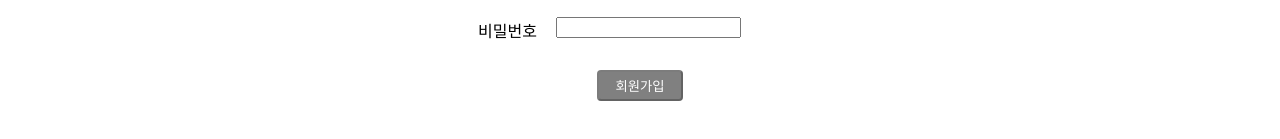
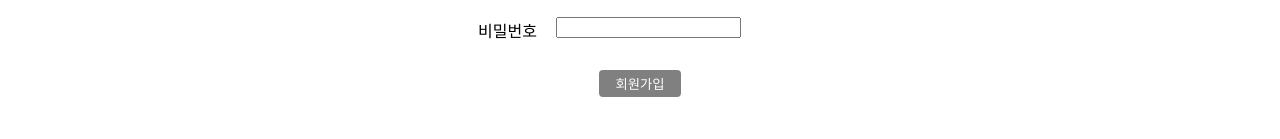
Before and after one commit to not-using/wanted-pre-onboarding-frontend, a React (Create React App) app: page /signup in a window 1280 px wide. Shown: the part 213-352 px from the top of the page. Built offline with nearby package versions, Linux system fonts and the light colour scheme.

Commit message:
style: 투두 페이지 스타일 변경

```diff
--- a/src/components/Button.tsx
+++ b/src/components/Button.tsx
@@ -1,13 +1,22 @@
 import { ComponentProps } from "react";
 import { styled } from "styled-components";
 
-interface IProps extends ComponentProps<"button"> {}
-const Button = ({ ...rest }: IProps) => {
-	return <CustomButton {...rest} />;
+interface IProps extends ComponentProps<"button"> {
+	color?: "primary" | "secondary";
+}
+
+const Button = ({ color = "primary", ...rest }: IProps) => {
+	return <CustomButton color={color} {...rest} />;
 };
 
 export default Button;
 
-const CustomButton = styled.button`
+const CustomButton = styled.button<IProps>`
 	cursor: pointer;
+	padding: 0.25rem 1rem;
+	background-color: ${(props) =>
+		props.color === "primary" ? "black" : "darkgrey"};
+	color: white;
+	border-radius: 0.25rem;
+	border: none;
 `;
--- a/src/components/SignButton.tsx
+++ b/src/components/SignButton.tsx
@@ -57,7 +57,4 @@ const SignInLink = styled(StyledLink)`
 
 const SignOutButton = styled(Button)`
 	padding: 0.5rem 1rem;
-	background-color: black;
-	color: white;
-	border-radius: 0.25rem;
 `;
--- a/src/components/todo/EditableTodo.tsx
+++ b/src/components/todo/EditableTodo.tsx
@@ -1,4 +1,5 @@
 import { useState } from "react";
+import { styled } from "styled-components";
 import Button from "components/Button";
 
 interface IProps {
@@ -25,32 +26,58 @@ const EditableTodo = ({ initialValue, changeText, deleteTodo }: IProps) => {
 	if (!isEditMode)
 		return (
 			<>
-				<span>{value}</span>
-				<Button data-testid="modify-button" onClick={() => setIsEditMode(true)}>
+				<StyledSpan>{value}</StyledSpan>
+				<StyledButton
+					data-testid="modify-button"
+					onClick={() => setIsEditMode(true)}
+					color="secondary"
+				>
 					수정
-				</Button>
-				<Button data-testid="delete-button" onClick={deleteTodo}>
+				</StyledButton>
+				<StyledButton
+					data-testid="delete-button"
+					onClick={deleteTodo}
+					color="secondary"
+				>
 					삭제
-				</Button>
+				</StyledButton>
 			</>
 		);
 
 	return (
 		<>
-			<input
+			<StyledInput
 				type="text"
 				value={value}
 				data-testid="modify-input"
 				onChange={(e) => setValue(e.currentTarget.value)}
 			/>
-			<Button data-testid="submit-button" onClick={submitChanged}>
+			<StyledButton data-testid="submit-button" onClick={submitChanged}>
 				제출
-			</Button>
-			<Button data-testid="cancel-button" onClick={resetChanged}>
+			</StyledButton>
+			<StyledButton
+				data-testid="cancel-button"
+				onClick={resetChanged}
+				color="secondary"
+			>
 				취소
-			</Button>
+			</StyledButton>
 		</>
 	);
 };
 
 export default EditableTodo;
+
+const StyledInput = styled.input`
+	min-width: 10rem;
+	`;
+
+	const StyledSpan = styled.span`
+	display: inline-block;
+	min-width: 10.5rem;
+`;
+
+const StyledButton = styled(Button)`
+	margin-left: 0.4rem;
+	padding: 0.2rem 0.4rem;
+`;
--- a/src/components/todo/NewTodo.tsx
+++ b/src/components/todo/NewTodo.tsx
@@ -1,7 +1,7 @@
 import { useState } from "react";
 import { usePostTodos } from "api/usePostTodos";
 import { Todo } from "types/Todo";
-import AuthInput from "components/auth/AuthInput";
+import { styled } from "styled-components";
 import Button from "components/Button";
 
 interface IProps {
@@ -26,9 +26,13 @@ const NewTodo = ({ addTodo }: IProps) => {
 				value={todo}
 				onChange={(e) => setTodo(e.currentTarget.value)}
 			/>
-			<Button data-testid="new-todo-add-button">추가</Button>
+			<StyledButton data-testid="new-todo-add-button">추가</StyledButton>
 		</form>
 	);
 };
 
 export default NewTodo;
+
+const StyledButton = styled(Button)`
+	margin-left: 1rem;
+`;
--- a/src/components/todo/TodoItem.tsx
+++ b/src/components/todo/TodoItem.tsx
@@ -1,6 +1,7 @@
 import { usePutTodosId } from "api/usePutTodosId";
 import { useDeleteTodosId } from "api/useDeleteTodosId";
 import { Todo } from "types/Todo";
+import { styled } from "styled-components";
 import CheckBox from "components/CheckBox";
 import EditableTodo from "components/todo/EditableTodo";
 
@@ -21,7 +22,7 @@ const TodoItem = ({ todo, removeTodo }: IProps) => {
 	};
 
 	return (
-		<li>
+		<StyledList>
 			<label>
 				<CheckBox
 					initialChecked={todo.isCompleted}
@@ -33,8 +34,13 @@ const TodoItem = ({ todo, removeTodo }: IProps) => {
 					changeText={changeText}
 				/>
 			</label>
-		</li>
+		</StyledList>
 	);
 };
 
 export default TodoItem;
+
+const StyledList = styled.li`
+	list-style: none;
+	margin: 0.2rem 0;
+`
--- a/src/components/todo/TodoList.tsx
+++ b/src/components/todo/TodoList.tsx
@@ -1,4 +1,5 @@
 import { useGetTodos } from "api/useGetTodos";
+import { styled } from "styled-components";
 import TodoItem from "components/todo/TodoItem";
 import NewTodo from "components/todo/NewTodo";
 
@@ -8,13 +9,17 @@ const TodoList = () => {
 	return (
 		<>
 			<NewTodo addTodo={addTodo} />
-			<ul>
+			<StyledUl>
 				{todos.map((todo) => (
 					<TodoItem key={todo.id} todo={todo} removeTodo={removeTodo} />
 				))}
-			</ul>
+			</StyledUl>
 		</>
 	);
 };
 
 export default TodoList;
+
+const StyledUl = styled.ul`
+	padding: 0;
+`
```
